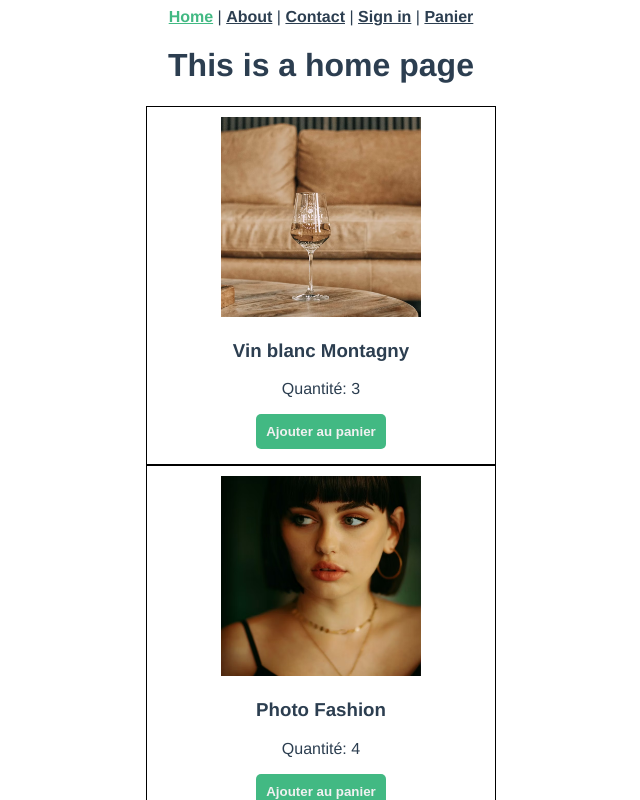
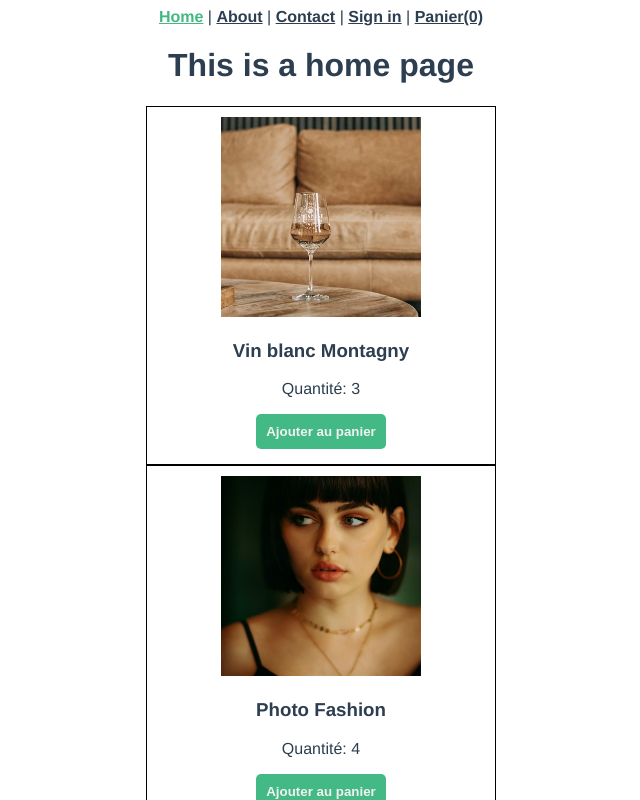
Before and after one commit to OrelOreo/exercice-vuex, a Vue app: page / in a window 1280 px wide. Shown: the top 800 px of the page, without its empty margins (319-959 px from the left). Built offline with nearby package versions, Linux system fonts and the light colour scheme.

Commit message:
nombre articles dans panier dans lien panier

```diff
--- a/src/App.vue
+++ b/src/App.vue
@@ -5,7 +5,7 @@
       <router-link to="/about">About</router-link> |
       <router-link to="/contact">Contact</router-link> |
       <router-link to="/sign">Sign in</router-link> |
-      <router-link to="/panier">Panier</router-link>
+      <router-link to="/panier">Panier({{ panier.length }})</router-link>
     </nav>
     <router-view/>
   </div>
@@ -13,10 +13,13 @@
 
 <script>
 
+import { mapState } from 'vuex';
 export default {
   computed: {
-
-  }
+        ...mapState({
+            panier: 'panier'
+        })
+    }
 }
 
 
--- a/src/components/SimpleArticle.vue
+++ b/src/components/SimpleArticle.vue
@@ -77,8 +77,11 @@ export default {
         border-radius: 5px;
         border: none;
         cursor: pointer;
-        background-color: #42b983;
+        background-color: rgb(67, 186, 133);
         color: #f1f1f1;
         font-weight: bold;
     }
+    button:hover {
+        background-color: rgba(67, 186, 133, 0.8);
+    }
 </style>
--- a/src/store/index.js
+++ b/src/store/index.js
@@ -42,6 +42,7 @@ export default new Vuex.Store({
   mutations: {
     ADD_ITEMS_TO_PANIER(state, name){
       state.panier.push(name)
+      console.log(state.panier)
 
     },
 
```
Also changed, not shown: src/components/Bouton.vue (line endings or trailing spaces).
